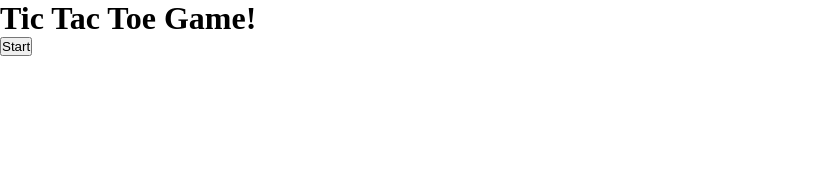
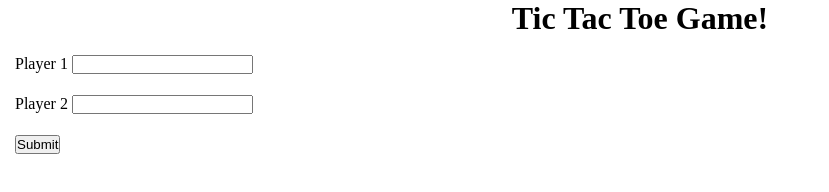
Before and after one commit to AlfredoElizarraras/Tic-Tac-Toe-js, a plain HTML site: page index.html in a window 1280 px wide. Shown: the whole page, without its empty margins (0-829 px from the left). Drawn offline with Linux system fonts and the light colour scheme.

Commit message:
player input raw + style

```diff
--- a/index.html
+++ b/index.html
@@ -8,7 +8,24 @@
   </head>
   <body>
     <h1>Tic Tac Toe Game!</h1>
-    <button id="start">Start</button>
+
+    <form id="form" >
+      <div class="field">
+        <label for="title">Player 1</label>
+        <input id="title" type="text" required>
+      </div>
+
+      <div class="field">
+        <label for="author">Player 2</label>
+        <input id="author" type="text" required>
+      </div>
+
+      <div class="field">
+        <button id="start" type="submit" value="Submit">Submit</button>
+      </div>
+    </form>
+
+
 
     <div class="board hide" id="board">
       <div id="1" class="block">1</div>
--- a/style.css
+++ b/style.css
@@ -21,3 +21,31 @@
 .hide {
   display: none;
 }
+
+h1 { text-align: center; }
+
+.field {
+  margin: 15px auto;
+  padding: 3px 15px;
+}
+
+#btn-submit {
+  margin-left: 70px;
+  font-size: 1.1rem;
+  border: solid 3px #333;
+  border-radius: 5px;
+  background: #fff;
+}h1 { text-align: center; }
+
+.field {
+  margin: 15px auto;
+  padding: 3px 15px;
+}
+
+#btn-submit {
+  margin-left: 70px;
+  font-size: 1.1rem;
+  border: solid 3px #333;
+  border-radius: 5px;
+  background: #fff;
+}
```
